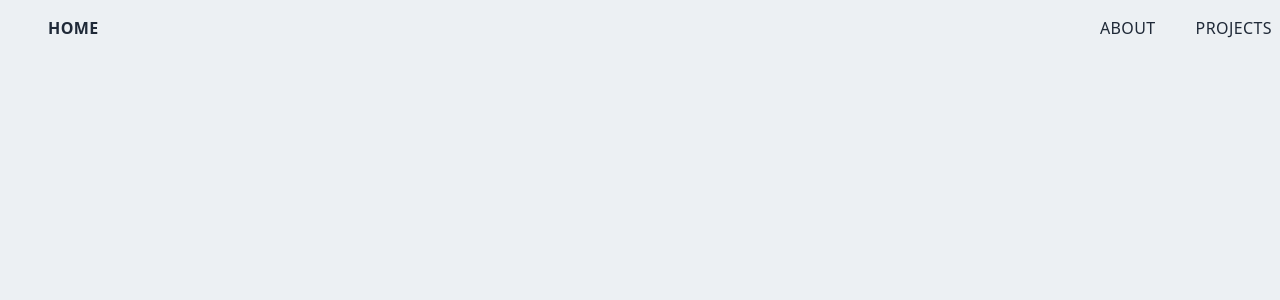
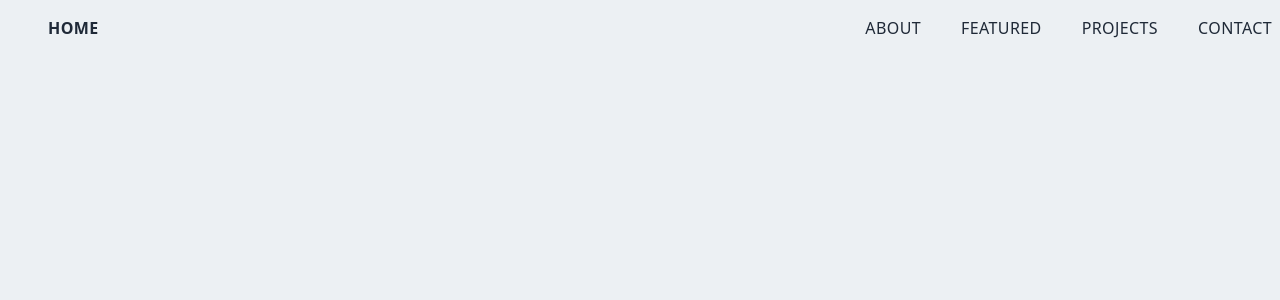
Before and after one commit to lawlawson/portfolio-july, a Next.js app: page /components/Navbar in a window 1280 px wide. Shown: the top 300 px of the page. Built offline with nearby package versions, Linux system fonts and the light colour scheme.

Commit message:
updated navbar

```diff
--- a/components/CTASection.jsx
+++ b/components/CTASection.jsx
@@ -2,7 +2,9 @@ import React from 'react';
 
 const CTASection = () => {
   return (
-    <section className='w-full bg-gradient-to-b from-gray-50 to-white py-20 lg:py-28'>
+    <section
+      id='contact'
+      className='w-full bg-gradient-to-b from-gray-50 to-white py-20 lg:py-28'>
       <div className='max-w-[1240px] mx-auto px-4 lg:px-8'>
         <div className='relative overflow-hidden rounded-3xl bg-gradient-to-br from-gray-900 via-[#1a1f35] to-[#0f172a] px-8 py-16 lg:px-16 lg:py-20 border border-gray-800/50 shadow-2xl'>
           <div className='absolute inset-0 bg-gradient-to-br from-[#901a1a]/10 via-transparent to-transparent opacity-50'></div>
--- a/components/FeaturedProject.jsx
+++ b/components/FeaturedProject.jsx
@@ -11,7 +11,9 @@ const FeaturedProject = () => {
   }
 
   return (
-    <section className='w-full bg-gradient-to-b from-white to-gray-50 py-20 lg:py-28'>
+    <section
+      id='featured'
+      className='w-full bg-gradient-to-b from-white to-gray-50 py-20 lg:py-28'>
       <div className='max-w-[1240px] mx-auto px-4 lg:px-8'>
         {/* Section Header */}
         <div className='mb-12 lg:mb-16'>
--- a/pages/components/Navbar.jsx
+++ b/pages/components/Navbar.jsx
@@ -58,9 +58,19 @@ const Navbar = () => {
                 About
               </li>
             </Link>
+            <Link href='/#featured'>
+              <li className='ml-10 text-m uppercase transition ease-in-out delay-150 hover:-translate-y-1 hover:scale-110 duration-300 ...'>
+                Featured
+              </li>
+            </Link>
             <Link href='/#projects'>
               <li className='ml-10 text-m uppercase transition ease-in-out delay-150 hover:-translate-y-1 hover:scale-110 duration-300 ...'>
                 Projects
+              </li>
+            </Link>
+            <Link href='/#contact'>
+              <li className='ml-10 text-m uppercase transition ease-in-out delay-150 hover:-translate-y-1 hover:scale-110 duration-300 ...'>
+                Contact
               </li>
             </Link>
           </ul>
@@ -102,9 +112,19 @@ const Navbar = () => {
                   About
                 </li>
               </Link>
+              <Link href='/#featured'>
+                <li onClick={() => setNav(false)} className='py-4 text-sm'>
+                  Featured
+                </li>
+              </Link>
               <Link href='/#projects'>
                 <li onClick={() => setNav(false)} className='py-4 text-sm'>
                   Projects
+                </li>
+              </Link>
+              <Link href='/#contact'>
+                <li onClick={() => setNav(false)} className='py-4 text-sm'>
+                  Contact
                 </li>
               </Link>
             </ul>
--- a/pages/index.js
+++ b/pages/index.js
@@ -19,9 +19,9 @@ export default function Home() {
       </Head>
       <Navbar />
       <Main />
+      <About />
       <FeaturedProject />
       <Projects />
-      <About />
       <CTASection />
     </div>
   );
```
